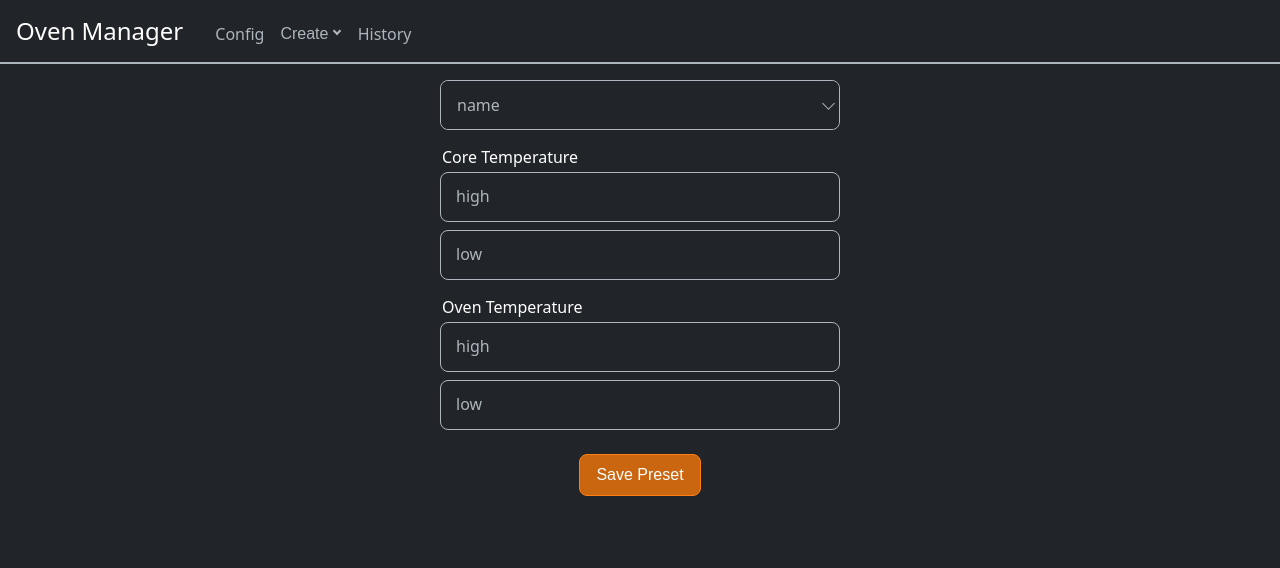
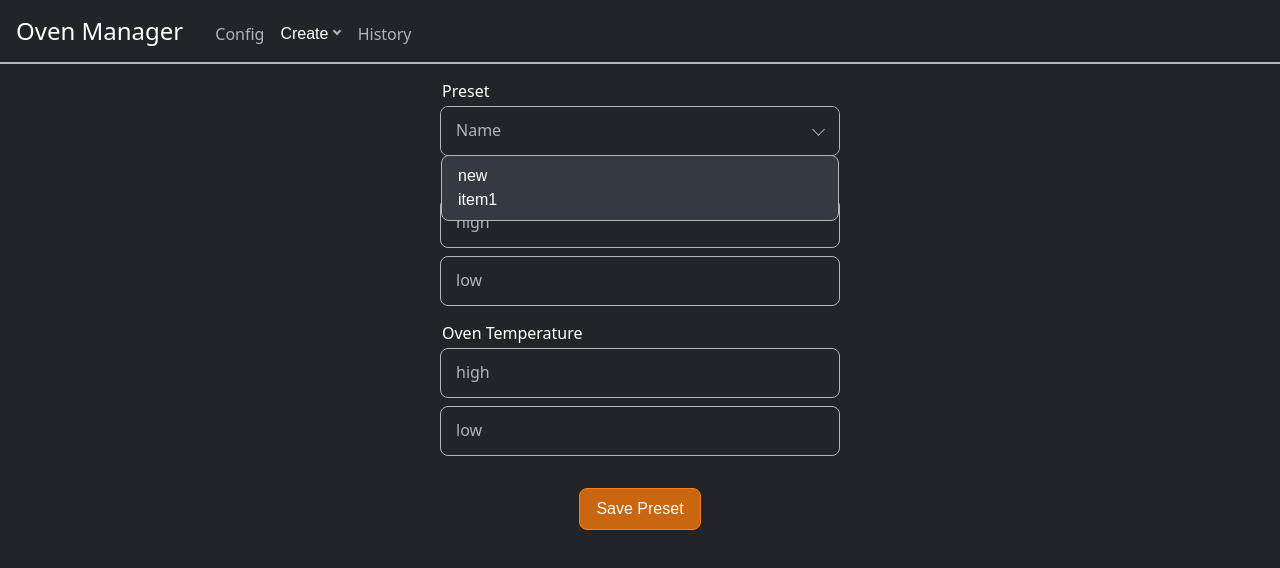
Before and after one commit to Jamman214/oven-manager, a React (Vite) app in the folder frontend/: page /create/preset in a window 1280 px wide. Both pictures are taken after a click on the button 828 px from the left and 105 px from the top of the page. Shown: the top 568 px of the page. Built offline with nearby package versions, Linux system fonts and the light colour scheme.

Commit message:
added dropdown for editable dropdown and made styling more consistent, also edited floating input to allow more generic children

```diff
--- a/frontend/src/components/EditableDropdown.tsx
+++ b/frontend/src/components/EditableDropdown.tsx
@@ -1,14 +1,73 @@
-import { type ReactNode} from "react";
+import { type ReactNode, useState, useRef, type ComponentProps} from "react";
 import { FloatingInput } from "./FloatingInput";
+import { useMergeRefs } from "../hooks/useMergeRefs";
+import { useClickOutside } from "../hooks/useClickOutside";
+
+interface Item {
+    value: string;
+    text: string;
+    editText: string;
+}
 
 interface Props {
-    children: ReactNode;
+    // children: ReactNode;
+    inputProps?: ComponentProps<"input">;
+    defaultItem: Item;
+    items: Item[];
 }
 
-function EditableDropdown ({children}: Props) {
+function EditableDropdown ({inputProps, defaultItem, items}: Props) {
+    const [value, setValue] = useState(defaultItem.value);
+    const [expanded, setExpanded] = useState(false);
+
+    const inputRef = useRef<HTMLInputElement | null>(null);
+    const toggleRef = useRef<HTMLButtonElement | null>(null);
+    const itemList = [defaultItem, ...items];
+
+    const outsideClickHandler = (event: MouseEvent) => {
+        if (
+            !toggleRef.current
+            || toggleRef.current.contains(event.target as Node)
+        ) return;
+        setExpanded(false)
+    }
+    const dropdownRef = useClickOutside<HTMLDivElement>(outsideClickHandler, expanded);
+
+    const clickHandler = () => {
+        setExpanded((prev) => !prev)
+    };
+
     return <div className="editable-dropdown">
-        {children}
-        <button type="button" className="dropdown"/>
+        <input type="text"
+            {...inputProps}
+            ref={useMergeRefs(inputRef, inputProps?.ref)}
+        />
+        <button
+            ref={toggleRef}
+            type="button"
+            className="dropdown-toggle"
+            onClick={clickHandler}
+        />
+        <div
+            className={`dropdown ${expanded ? "expanded" : ""}`}
+            ref={dropdownRef}
+        >
+            {itemList.map((item, i) =>
+                <button
+                    key={i}
+                    type="button"
+                    onClick={() => {
+                        setExpanded(false);
+                        setValue(item.value);
+                        if (inputRef.current) {
+                            inputRef.current.value = item.editText;
+                        }
+                    }}
+                >
+                    {item.text}
+                </button>
+            )}
+        </div>
     </div>
 }
 
--- a/frontend/src/components/FloatingInput.tsx
+++ b/frontend/src/components/FloatingInput.tsx
@@ -7,8 +7,8 @@ interface Props extends ComponentProps<"label"> {
 
 function FloatingInput ({text, children, ...labelProps}: Props) {
     return <div className="floating-input">
+        {children}
         <label {...labelProps}>{text}</label>
-        {children}
     </div>
 }
 
--- a/frontend/src/components/NavBar.tsx
+++ b/frontend/src/components/NavBar.tsx
@@ -45,7 +45,6 @@ function CompoundNavItem({item, onClick}: CompoundNavItemProps) {
     const [expanded, setExpanded] = useState<boolean>(false);
 
     const outsideClickHandler = () => {setExpanded(false)}
-
     const ref = useClickOutside<HTMLDivElement>(outsideClickHandler, expanded);
 
     return (
@@ -64,10 +63,10 @@ function CompoundNavItem({item, onClick}: CompoundNavItemProps) {
                         item.subitems.map(
                             (subitem: AtomicNavItem, i) =>
                                 <NavLink
-                                    className={({isActive})=>`nav-item ${isActive ? "is-active" : ""}`}
+                                    className={({isActive, isPending})=>`nav-item ${isActive || isPending ? "is-active" : ""}`}
                                     to={subitem.link}
                                     key={i}
-                                    onClick={() => {setExpanded(false); onClick?.();}}
+                                    onClick={() => {setExpanded(false); onClick?.()}}
                                 >
                                     {subitem.text}
                                 </NavLink>
@@ -102,7 +101,6 @@ function NavBar({ brand, items }: NavBarProps) {
     // Also prevents animation from playing when screen gets smaller again
     useEffect(() => {
         function handleResize() {
-            console.log("handled")
             if (window.innerWidth >= breakpoint_sm) {
                 // If the screen isn't small, unexpand it
                 setExpanded(false);
--- a/frontend/src/hooks/useClickOutside.tsx
+++ b/frontend/src/hooks/useClickOutside.tsx
@@ -1,14 +1,14 @@
 import {useEffect, useRef} from "react";
 
-function useClickOutside<T extends HTMLElement>(callback: () => void, expanded: boolean) {
+function useClickOutside<T extends HTMLElement>(callback: (() => void) | ((event: MouseEvent) => void), active: boolean) {
     const ref = useRef<T>(null);
 
     useEffect(() => {
-        if (!expanded) return;
+        if (!active) return;
 
         const handleClickOutside = (event: MouseEvent) => {
             if (ref.current && !ref.current.contains(event.target as Node)) {
-                callback();
+                callback(event);
             }
         }
         document.addEventListener("mouseup", handleClickOutside);
@@ -17,7 +17,7 @@ function useClickOutside<T extends HTMLElement>(callback: () => void, expanded:
             removeEventListener("mouseup", handleClickOutside);
             console.log("removed");
         }
-    }, [callback, expanded])
+    }, [callback, active])
 
     return ref;
 }
--- /dev/null
+++ b/frontend/src/hooks/useMergeRefs.tsx
@@ -0,0 +1,22 @@
+import React, { useCallback, type Ref } from 'react';
+
+function useMergeRefs<T>(...refs: (Ref<T> | undefined)[]): React.RefCallback<T> {
+    return useCallback(
+        (node: T | null) => {
+            for (const ref of refs) {
+                if (!ref) {
+                    continue;
+                }
+
+                if (typeof ref === 'function') {
+                    ref(node); // callback ref
+                } else {
+                    ref.current = node; // ref object
+                }
+            }
+        },
+        [...refs]
+    );
+}
+
+export {useMergeRefs}
--- a/frontend/src/pages/create/Preset.tsx
+++ b/frontend/src/pages/create/Preset.tsx
@@ -116,11 +116,23 @@ function FormFields() {
 
     return (
         <>
-            <EditableDropdown>
-                <FloatingInput htmlFor="name" text="name">
-                    <input type="text" placeholder=" " id="name"></input>
+            <fieldset>
+                <legend className="group-label">Preset</legend>
+                <FloatingInput
+                    text="Name"
+                    htmlFor="name"
+                >
+                    <EditableDropdown
+                        inputProps={{id:"name", placeholder:" "}}
+                        defaultItem={{value:"", text:"new", editText:""}}
+                        items={[{value:"1", text:"item1", editText:"item1"}]}
+                    >
+                        {/* <FloatingInput htmlFor="name" text="name">
+                            <input type="text" placeholder=" " id="name"></input>
+                        </FloatingInput> */}
+                    </EditableDropdown>
                 </FloatingInput>
-            </EditableDropdown>
+            </fieldset>
             {sectors.map((sector, i) => (
                 <SectorFieldGroup
                     key={i}
--- a/frontend/src/scss/App.scss
+++ b/frontend/src/scss/App.scss
@@ -16,6 +16,11 @@
     --border-width: .175rem;
     --border: var(--border-width) solid var(--border-color);
     --border-radius: .5rem;
+
+    --overlay-background-color: #{$gray-800};
+    --overlay-background-hover-color: #{$gray-700};
+    --overlay-border-color: #{$gray-400};
+    --overlay-border: var(--border-width) solid var(--overlay-border-color);
 
     --padding-xs: .25rem;
     --padding-sm: .5rem;
@@ -60,7 +65,6 @@ body {
 }
 
 input {
-    width: calc(100% - (2 * var(--padding-md)));
     background: var(--background-color);
     font-size: var(--font-size);
     line-height: 1.5;
--- a/frontend/src/scss/components/EditableDropdown.scss
+++ b/frontend/src/scss/components/EditableDropdown.scss
@@ -1,51 +1,103 @@
 @import "../colours.scss";
 // Need more variables to calc height easier
 .editable-dropdown {
+    position: relative;
+
     display: flex;
     direction: row;
+    justify-content: space-between;
 
     border: 1px solid var(--border-color);
     border-radius: var(--border-radius);
 
     &:has(input:focus) {
         border: 1px solid $orange-400;
+
         box-shadow: 0px 0px 10px 5px $orange-800;
     }
 
-    .floating-input, input {
+    input {
         flex-grow: 1;
-    }
 
-    input {
         border: none;
         margin: 0px;
 
         &:focus {
             border: none;
+
             box-shadow: none;
         }
     }
 
-    button {
-        flex-grow: 0;
-        aspect-ratio: 1/1;
-        background: var(--background-color);
+    .dropdown-toggle {
+        position: relative;
+
+        padding-left: var(--padding-md);
+        padding-right: var(--padding-md);
         border: none;
         border-radius: var(--border-radius);
+
+        background: var(--background-color);
         color: $white;
-        position: relative;
 
         &::after {
-            content: "";
-            display: inline-block;
             position: relative;
             bottom: calc(var(--font-size-md) / 8);
 
+            display: inline-block;
+
             height: calc(var(--font-size-md) / 2);
             width: calc(var(--font-size-md) / 2);
-            transform: rotate(45deg);
             border: solid var(--text-color);
             border-width: 0rem .1rem .1rem 0rem;
+
+            content: "";
+
+            transform: rotate(45deg);
+        }
+    }
+
+    .dropdown:not(.expanded) {
+        display: none;
+    }
+
+    .dropdown.expanded {
+        position: absolute;
+        top: 100%;
+
+        display: flex;
+        flex-direction: column;
+
+        padding-left: var(--padding-md);
+        z-index: 1;
+
+
+
+
+
+
+        width: 100%;
+
+        padding: var(--padding-sm);
+        border: 1px solid var(--border-color);
+        border-radius: var(--border-radius);
+
+        background: var(--overlay-background-color);
+
+        button {
+            padding: 0px var(--padding-sm) 0px var(--padding-sm);
+            border: none;
+            border-radius: var(--border-radius);
+
+            font-size: var(--font-size-md);
+            line-height: 1.5;
+            text-align: left;
+            background: var(--overlay-background-color);
+            color: $white;
+        }
+
+        button:hover {
+            background: var(--overlay-background-hover-color);
         }
     }
 }
--- a/frontend/src/scss/components/FloatingInput.scss
+++ b/frontend/src/scss/components/FloatingInput.scss
@@ -2,35 +2,44 @@
 .floating-input {
     position: relative;
 
-    label {
+    & > label {
         position: absolute;
-        color: var(--text-color);
+        left: 0px;
+        top: 0px;
+
         display: inline-block;
+
+        padding: var(--padding-sm);
+        padding-left: var(--padding-md);
 
         font-size: var(--font-size-md);
         line-height: 2;
-        padding: var(--padding-sm);
-        padding-left: var(--padding-md);
+        color: var(--text-color);
 
         pointer-events: none;
     }
 
+    &:has(input:where(:not(:placeholder-shown), :focus)) {
+        label {
+            padding-top: 0px;
+            padding-right: 0px;
+            padding-bottom: 0px;
+
+            font-size: var(--font-size-sm);
+        }
+    }
+
+    > * {
+        width: 100%;
+        margin-bottom: 0px !important;
+    }
+
+
     input {
-        width: 100%;
-        line-height: 2;
         padding-top: var(--padding-md);
         padding-bottom: 0;
+
+        line-height: 2;
         text-align: bottom;
     }
 }
-
-.floating-input:has(input:where(:not(:placeholder-shown), :focus)) {
-
-    label {
-        font-size: var(--font-size-sm);
-        line-height: 2;
-        padding: 0px;
-        padding-left: var(--padding-md);
-    }
-
-}
--- a/frontend/src/scss/components/NavBar.scss
+++ b/frontend/src/scss/components/NavBar.scss
@@ -136,7 +136,7 @@ $toggle-size: calc(var(--font-size-lg) + (2 * var(--padding-sm)));
 
     }
 
-    &:hover {
+    &:hover, &:not(.is-active):has(~.expanded-nav-item:hover) {
         color: var(--text-hover-color);
 
         &.expandable:hover::after {
@@ -144,11 +144,11 @@ $toggle-size: calc(var(--font-size-lg) + (2 * var(--padding-sm)));
         }
     }
 
-    &:active {
-        color: var(text-color-active);
+    &:active, &.is-active {
+        color: var(--text-active-color);
 
         &.expandable:hover::after {
-            border-color: var(text-active-color);
+            border-color: var(--text-active-color);
         }
     }
 }
--- a/frontend/src/scss/pages/create/Preset.scss
+++ b/frontend/src/scss/pages/create/Preset.scss
@@ -1,48 +1,39 @@
 @import "../../colours";
 @import "../../components/FloatingInput.scss";
 @import "../../components/EditableDropdown.scss";
-
-
-$formWidth: clamp(0px, calc(100% - (2 * var(--padding-md))), 25rem);
 
 form {
     display: flex;
     flex-direction: column;
     align-items: center;
-    padding-top: var(--padding-md);
 
-    label {
-        color: $white;
-        text-align: left;
-        width: $formWidth;
-        line-height: 2;
-    }
+    width: clamp(0px, calc(100% - (2 * var(--padding-md))), 25rem);
+    margin: auto;
+
+    color: $white;
 
     fieldset {
-        width: $formWidth;
-        margin: 0px;
-        margin-top: var(--padding-sm);
-        padding: 0px;
-        padding-top: var(--padding-xs);
-
         display: flex;
         flex-direction: column;
         align-items: center;
 
+        width: 100%;
+        padding: 0px;
+        padding-top: var(--padding-xs);
         border: none;
+        margin: 0px;
+        margin-bottom: var(--padding-md);
 
-        legend {
-            color: $white;
+        &:first-child {
+            margin-top: var(--padding-md);
         }
 
         .floating-input, .error {
             width: 100%;
         }
 
-    }
-
-    .editable-dropdown {
-        width: $formWidth;
-        margin-bottom: var(--padding-sm);
+        &>*:has(input):not(:last-child) {
+            margin-bottom: var(--padding-sm);
+        }
     }
 }
```
